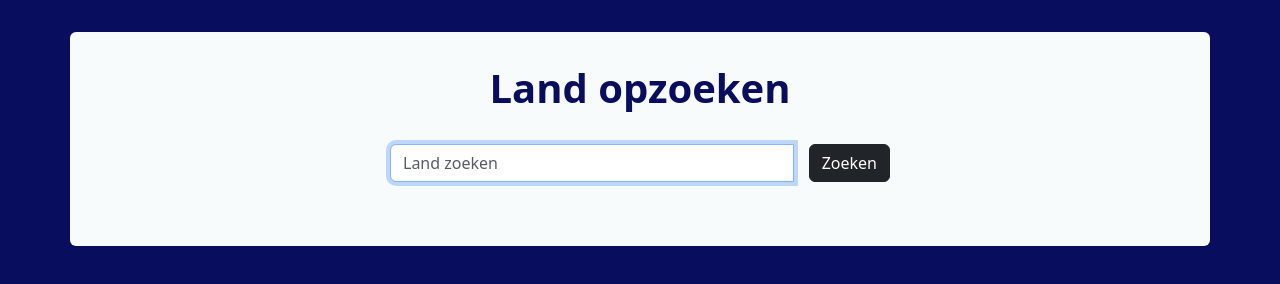
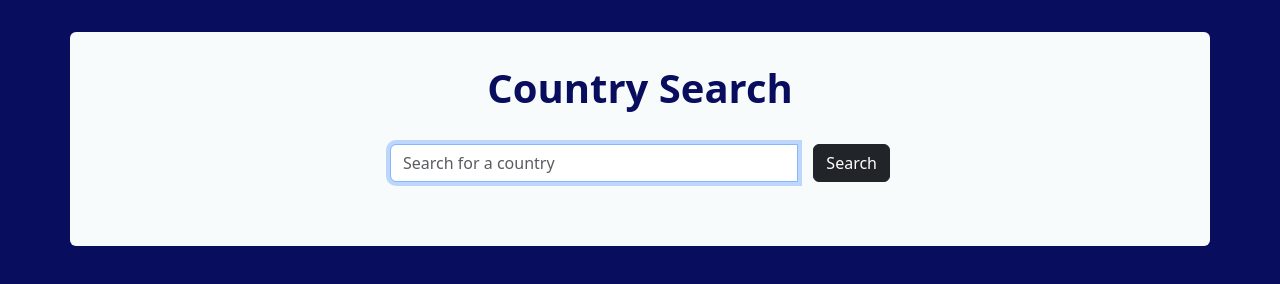
Before and after one commit to janicemv/search-country, a plain HTML site: page index.html in a window 1280 px wide. Drawn offline with nearby package versions, Linux system fonts and the light colour scheme.

Commit message:
to English

```diff
--- a/index.html
+++ b/index.html
@@ -12,12 +12,12 @@
 <body>
     <div class="container rounded">
 
-        <h1>Land opzoeken</h1>
+        <h1>Country Search</h1>
 
         <div class="input-group mb-3" id="searching">
-            <input type="text" class="form-control" id="searchbar" placeholder="Land zoeken" autofocus>
+            <input type="text" class="form-control" id="searchbar" placeholder="Search for a country" autofocus>
             <div class="input-group-append">
-              <button class="btn btn-dark" type="button" id="search">Zoeken</button>
+              <button class="btn btn-dark" type="button" id="search">Search</button>
             </div>
           </div>
 
--- a/js/main.js
+++ b/js/main.js
@@ -13,7 +13,7 @@ function displayResults(data) {
         const countryList = data.response.map((country) => `<li>${country}</li>`).join("");
         resultsDiv.innerHTML = `<ul>${countryList}</ul>`;
     } else {
-        resultsDiv.innerHTML = "<p>Geen landen gevonden.</p>";
+        resultsDiv.innerHTML = "<p>No countries found.</p>";
     }
 }
 
@@ -29,7 +29,7 @@ async function searchCountries() {
             resultsDiv.innerHTML = `<p class="text-danger">${error.message}</p>`;
         }
     } else {
-        resultsDiv.innerHTML = "<p>Voer minimaal 3 tekens in.</p>";
+        resultsDiv.innerHTML = "<p>Type at least 3 characters!</p>";
     }
 
 }
```
